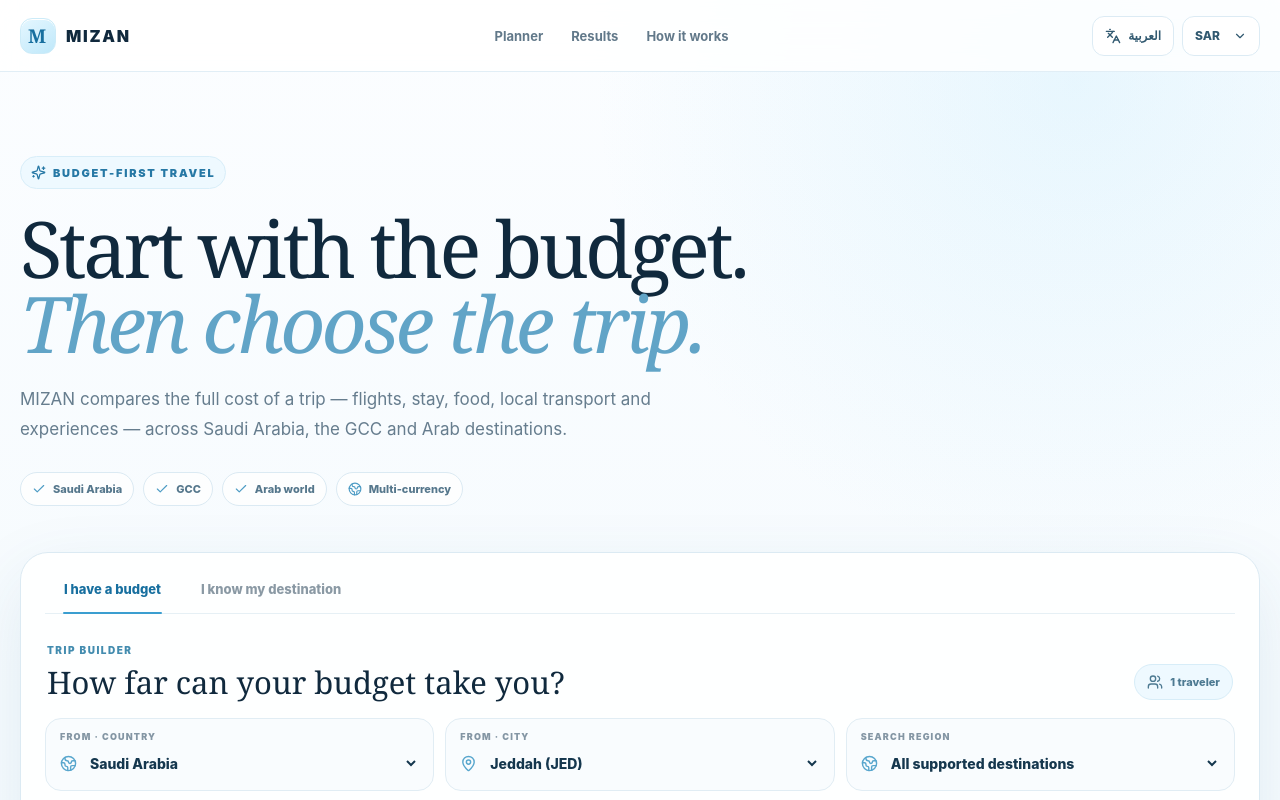
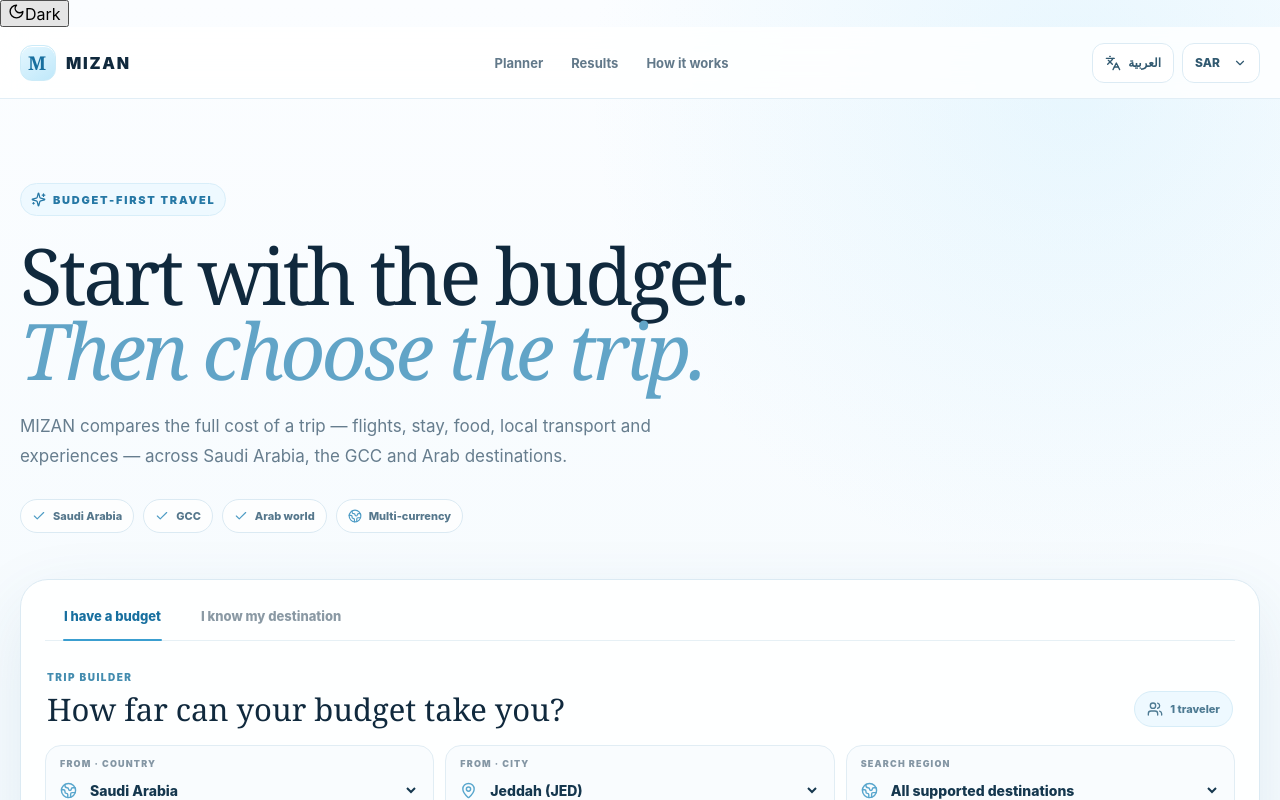
Before and after one commit to 8llo10/MIZAN-Budget-Travel-Planner, a Next.js app: page / in a window 1280 px wide. Shown: the top 800 px of the page. Built offline with nearby package versions, Linux system fonts and the light colour scheme.

Commit message:
feat: mount global theme switcher

```diff
--- a/src/app/layout.tsx
+++ b/src/app/layout.tsx
@@ -1,5 +1,6 @@
 import type { Metadata } from 'next';
 import { Manrope, Noto_Kufi_Arabic } from 'next/font/google';
+import ThemeToggle from '@/components/ThemeToggle';
 import './globals.css';
 
 const manrope = Manrope({subsets:['latin'],variable:'--font-latin',display:'swap'});
@@ -16,5 +17,5 @@ export const metadata: Metadata = {
 };
 
 export default function RootLayout({children}:{children:React.ReactNode}) {
-  return <html lang="en" suppressHydrationWarning className={`${manrope.variable} ${kufi.variable}`}><body>{children}</body></html>;
+  return <html lang="en" suppressHydrationWarning className={`${manrope.variable} ${kufi.variable}`}><body><ThemeToggle/>{children}</body></html>;
 }
```
